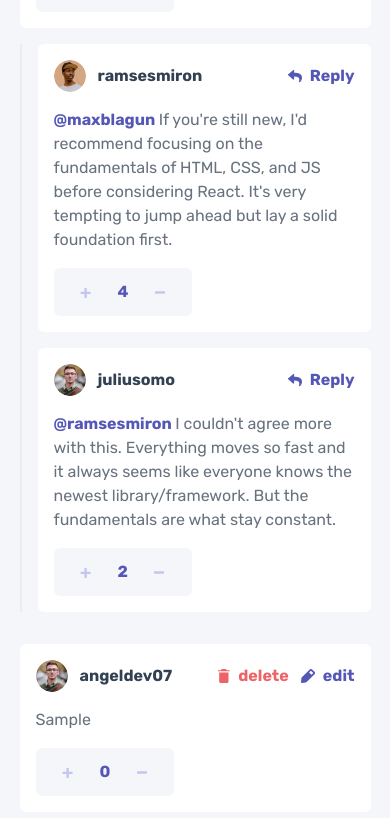
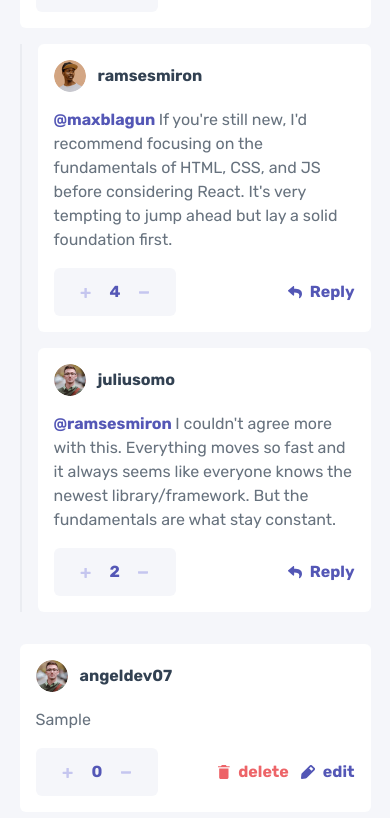
Before and after one commit to angeldev07/react-projects, a React (Vite) app in the folder projects/03-interactive-comments-section/: page / in a window 390 px wide. Both pictures are taken after typing "Sample" into the empty fields and a click on the button "SEND". Shown: the part 564-1382 px from the top of the page. Built offline with nearby package versions, Linux system fonts and the light colour scheme.

Commit message:
style(03-interactive-comments): Implemented final styles for the comments.

```diff
--- a/projects/03-interactive-comments-section/src/components/Comment.jsx
+++ b/projects/03-interactive-comments-section/src/components/Comment.jsx
@@ -13,7 +13,7 @@ export const Comment = ({
 	onDeleteComment,
 	onEditComment,
 	replyingTo,
-	score
+	score,
 }) => {
 	const { user: currentUser } = useContext(userContext)
 	const [replay, setReplay] = useState(false)
@@ -26,13 +26,9 @@ export const Comment = ({
 
 	return (
 		<>
-			<article className="bg-white rounded-md p-4 font-rubik ">
-				{/* para el contrador en desktop */}
-				<div className="hidden">
-					<Rate score={0} />
-				</div>
+			<article className="bg-white rounded-md p-4 font-rubik relative flex-row-reverse gap-6 md:static md:flex md:p-6">
 				{/* donde ira todo  */}
-				<div>
+				<section className="w-full">
 					<header className="flex">
 						{/* contenedor para la imagen, time ago */}
 						<div className="flex items-center gap-3 ">
@@ -48,7 +44,7 @@ export const Comment = ({
 
 						{/* reply */}
 						{user.username !== currentUser.username && (
-							<div className="flex justify-between ml-auto">
+							<div className="flex justify-between ml-auto absolute bottom-7 right-4 md:static">
 								<button
 									className="flex items-center gap-2 text-[#5457b6] font-bold"
 									disabled={replay}
@@ -65,7 +61,7 @@ export const Comment = ({
 
 						{/* controles: edit y delete */}
 						{user.username === currentUser.username && (
-							<div className="flex items-center gap-3 ml-auto">
+							<div className="flex items-center gap-3 ml-auto absolute bottom-7 right-4 md:static">
 								<button
 									className="text-[#ed6468] font-bold flex items-center gap-2"
 									onClick={() =>
@@ -113,7 +109,7 @@ export const Comment = ({
 							/>
 						</div>
 					)}
-				</div>
+				</section>
 				{/* para contador y botones de control en mobile */}
 				<div>
 					<Rate score={score} />
--- a/projects/03-interactive-comments-section/src/components/Rate.jsx
+++ b/projects/03-interactive-comments-section/src/components/Rate.jsx
@@ -1,10 +1,13 @@
 import { useRate } from '../hooks/useRate'
 
 export const Rate = ({ score }) => {
-	const { rate, increment, decrement } = useRate({score})
+	const { rate, increment, decrement } = useRate({ score })
 	return (
-		<section className="inline-flex items-center py-2 px-4 rounded-md gap-4 bg-[#f5f6fa]">
-			<button className="grid place-content-center w-8 h-8 text-[#C5C6EF] hover:text-[#5457b6] transition-colors" onClick={increment}>
+		<section className="inline-flex items-center py-2 px-4 rounded-md gap-2 bg-[#f5f6fa] md:flex-col md:px-2 md:gap-0">
+			<button
+				className="grid place-content-center w-8 h-8 text-[#C5C6EF] hover:text-[#5457b6] transition-colors"
+				onClick={increment}
+			>
 				<svg
 					width="11"
 					height="11"
@@ -15,7 +18,10 @@ export const Rate = ({ score }) => {
 				</svg>
 			</button>
 			<span className="text-[#5457b6] font-bold"> {rate} </span>
-			<button className="grid place-content-center w-8 h-8 text-[#C5C6EF] hover:text-[#5457b6] transition-colors" onClick={decrement}>
+			<button
+				className="grid place-content-center w-8 h-8 text-[#C5C6EF] hover:text-[#5457b6] transition-colors"
+				onClick={decrement}
+			>
 				<svg width="11" height="3" xmlns="http://www.w3.org/2000/svg">
 					<path
 						d="M9.256 2.66c.204 0 .38-.056.53-.167.148-.11.222-.243.222-.396V.722c0-.152-.074-.284-.223-.395a.859.859 0 0 0-.53-.167H.76a.859.859 0 0 0-.53.167C.083.437.009.57.009.722v1.375c0 .153.074.285.223.396a.859.859 0 0 0 .53.167h8.495Z"
```
